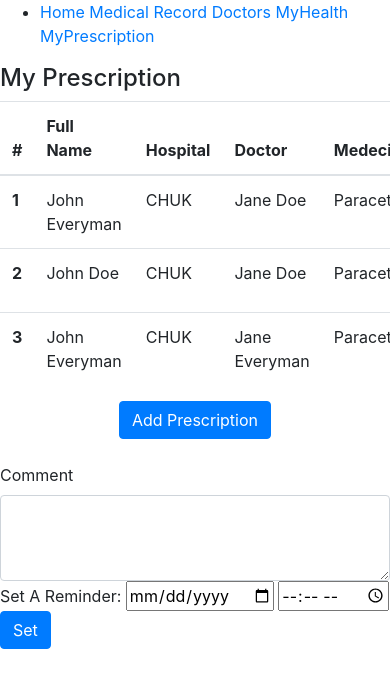
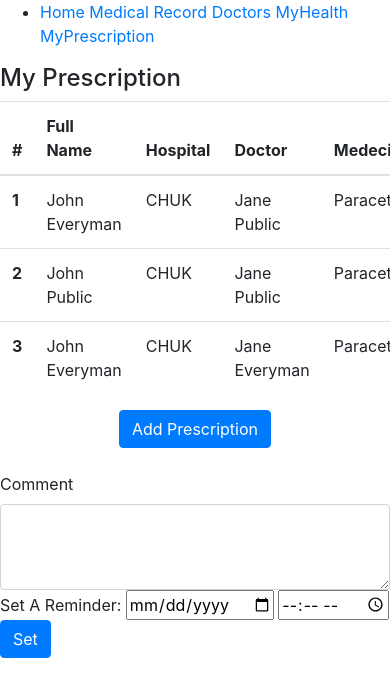
Before and after one commit to UmurerwaDivine/web-care, a plain HTML site: page prescription.html in a window 390 px wide. Shown: the top 696 px of the page. Drawn offline with nearby package versions, Linux system fonts and the light colour scheme.

```diff
--- a/prescription.html
+++ b/prescription.html
@@ -61,7 +61,7 @@
                 <th scope="row">1</th>
                 <td>John Everyman</td>
                 <td>CHUK</td>
-                <td>Jane Doe</td>
+                <td>Jane Public</td>
                 <td>Paracetamol</td>
                 <td>headache</td>
                 <td>2019/09/20</td>
@@ -73,9 +73,9 @@
             </tr>
             <tr>
                 <th scope="row">2</th>
-                <td>John Doe</td>
+                <td>John Public</td>
                 <td>CHUK</td>
-                <td>Jane Doe</td>
+                <td>Jane Public</td>
                 <td>Paracetamol</td>
                 <td>headache</td>
                 <td>2019/09/20</td>
```
Also changed, not shown: history.html (+2 -2 lines), profile.html (+1 -1 lines).
